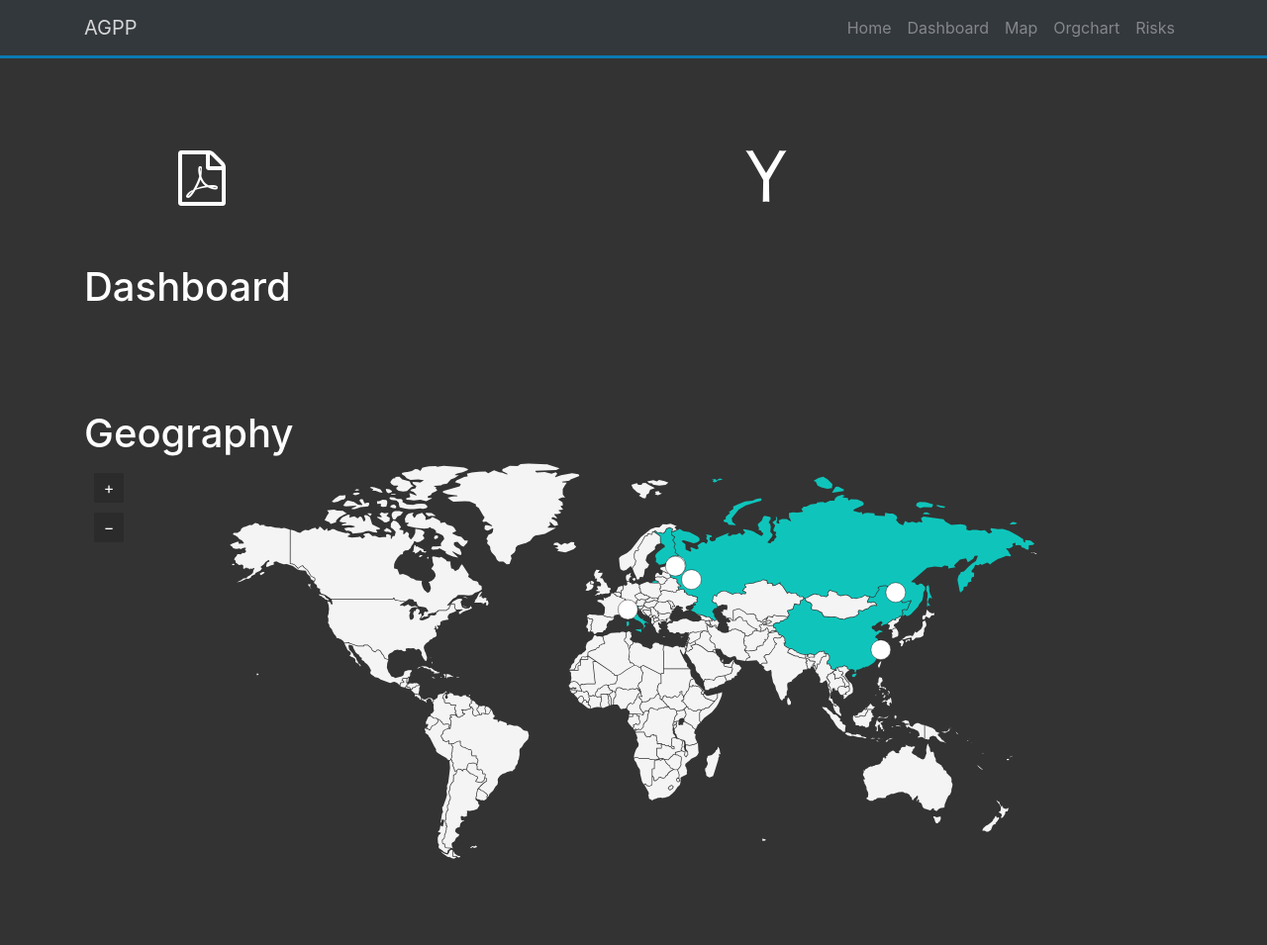
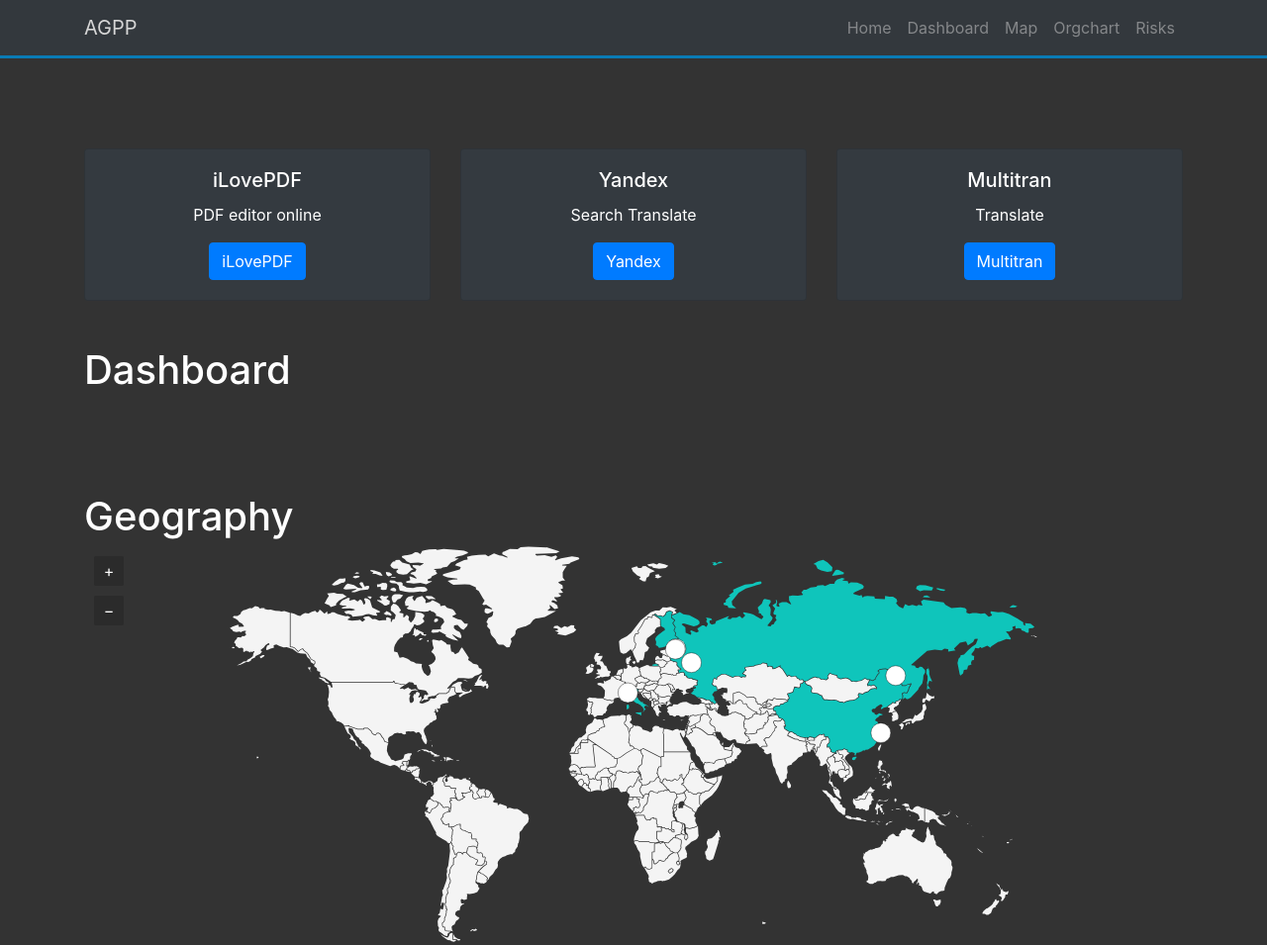
Before and after one commit to mvmatrosov/agpp, a plain HTML site: page index.html in a window 1280 px wide. Shown: the top 955 px of the page at 99% size. Drawn offline with Linux system fonts and the light colour scheme.

Commit message:
Master branch normalized to readable view

```diff
--- a/index.html
+++ b/index.html
@@ -44,14 +44,36 @@
   <div class="dark-overlay">
     <div class="home-inner">
       <div class="container">
-        <div class="row justify-content-around">
-          <div class="col-4">
-            <h1 class="display-4"><i class="fa fa-file-pdf-o"></i></h1>
-          </div>
-          <div class="col-4">
-            <h1 class="display-4"><i class="fa fa-yahoo"></i></h1>
-          </div>
+  <!--WORK LINKS-->
+        <div class="row" style="text-align:center">
+          <div class="col">
+            <div class="card-deck">
+              <div class="card text-white bg-dark">
+                <div class="card-body">
+                  <h5 class="card-title">iLovePDF</h5>
+                  <p class="card-text">PDF editor online</p>
+                  <a href="https://www.ilovepdf.com" target="_blank" class="btn btn-primary">iLovePDF</a>
+                </div>
+              </div>
+              <div class="card text-white bg-dark">
+                <div class="card-body">
+                  <h5 class="card-title">Yandex</h5>
+                  <p class="card-text">Search Translate</p>
+                  <a href="https://yandex.ru" target="_blank" class="btn btn-primary">Yandex</a>
+                </div>
+              </div>
+              <div class="card text-white bg-dark">
+                <div class="card-body">
+                  <h5 class="card-title">Multitran</h5>
+                  <p class="card-text">Translate</p>
+                  <a href="https://www.multitran.ru" target="_blank" class="btn btn-primary">Multitran</a>
+                </div>
+              </div>
+            </div>
         </div>
+      </div>
+  <!--WEB LINKS-->
+  <!--SOFT LINKS-->
       </div>
     </div>
   </div>
```
